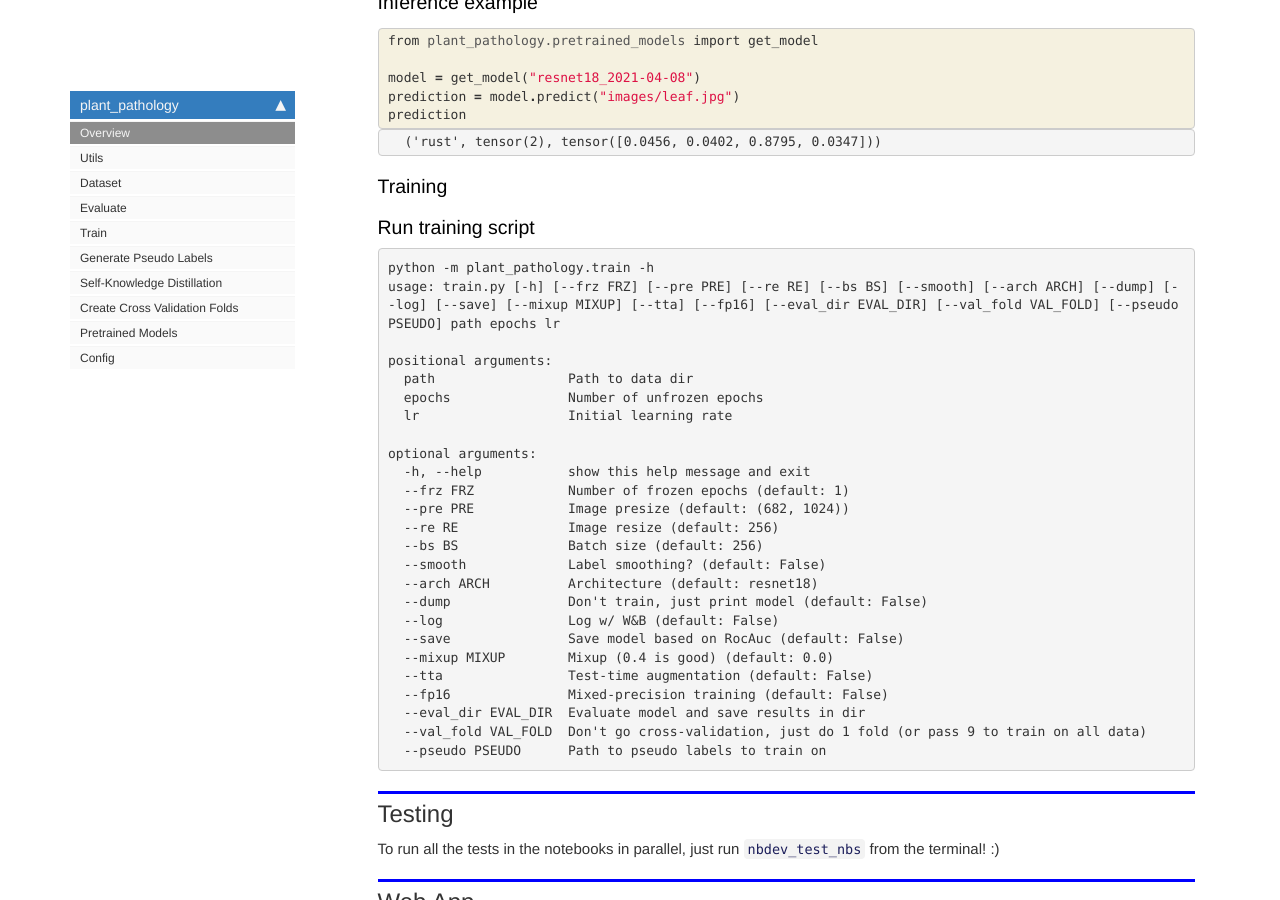
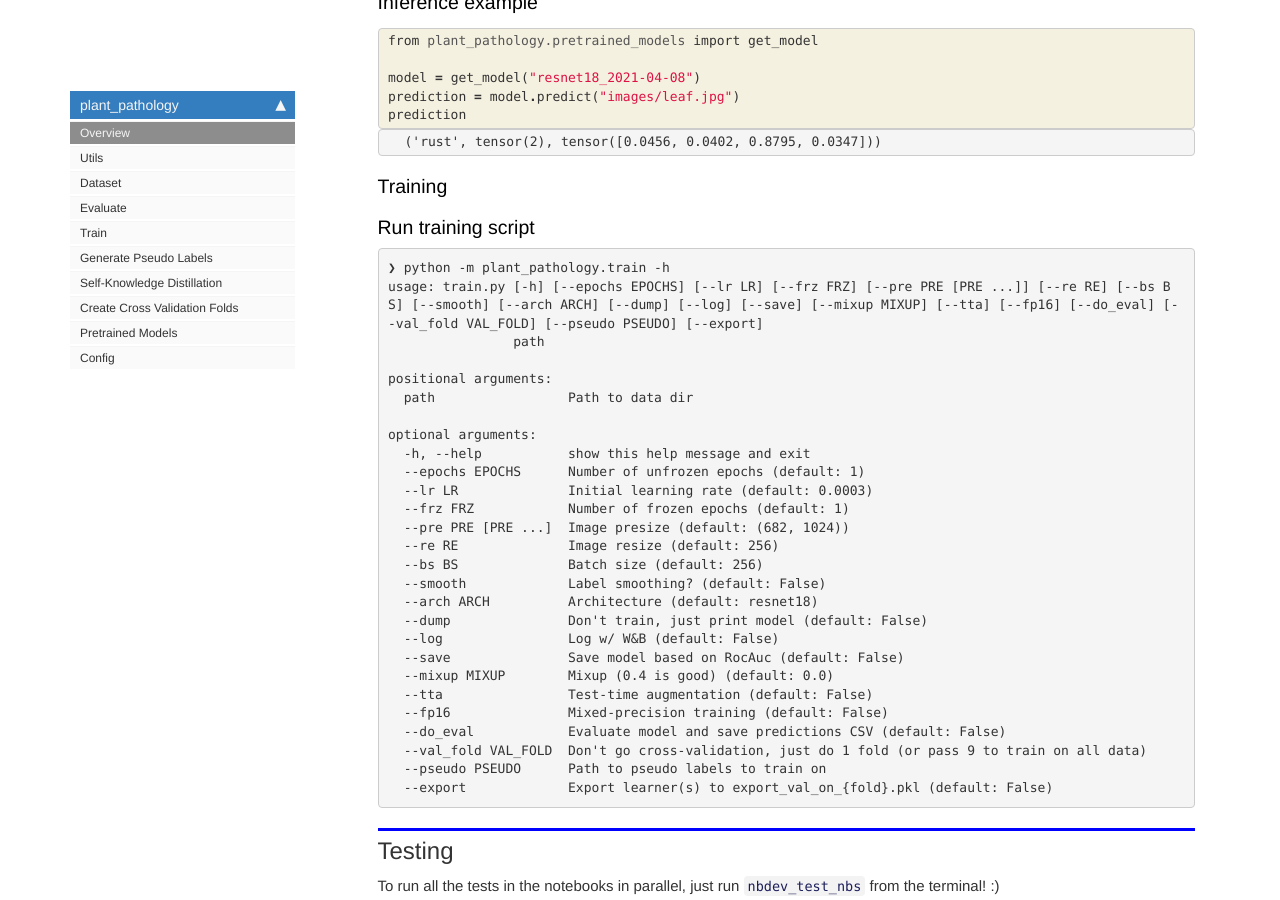
Before and after one commit to bwolfson97/plant_pathology, a Jekyll site: the page built from docs/index.html, in a window 1280 px wide and 900 px high, scrolled down 1210 px. Built offline with Jekyll 4.4.1, drawn with Linux system fonts in a browser that asks for light colours; nearby versions of some CDN libraries; comment, search, counter and statistics services are not loaded.

Commit message:
Update train help message

```diff
--- a/docs/index.html
+++ b/docs/index.html
@@ -133,18 +133,19 @@ nb_path: "nbks/index.ipynb"
 <div class="cell border-box-sizing text_cell rendered"><div class="inner_cell">
 <div class="text_cell_render border-box-sizing rendered_html">
 
-<pre><code>python -m plant_pathology.train -h
-usage: train.py [-h] [--frz FRZ] [--pre PRE] [--re RE] [--bs BS] [--smooth] [--arch ARCH] [--dump] [--log] [--save] [--mixup MIXUP] [--tta] [--fp16] [--eval_dir EVAL_DIR] [--val_fold VAL_FOLD] [--pseudo PSEUDO] path epochs lr
+<pre><code>❯ python -m plant_pathology.train -h
+usage: train.py [-h] [--epochs EPOCHS] [--lr LR] [--frz FRZ] [--pre PRE [PRE ...]] [--re RE] [--bs BS] [--smooth] [--arch ARCH] [--dump] [--log] [--save] [--mixup MIXUP] [--tta] [--fp16] [--do_eval] [--val_fold VAL_FOLD] [--pseudo PSEUDO] [--export]
+                path
 
 positional arguments:
   path                 Path to data dir
-  epochs               Number of unfrozen epochs
-  lr                   Initial learning rate
 
 optional arguments:
   -h, --help           show this help message and exit
+  --epochs EPOCHS      Number of unfrozen epochs (default: 1)
+  --lr LR              Initial learning rate (default: 0.0003)
   --frz FRZ            Number of frozen epochs (default: 1)
-  --pre PRE            Image presize (default: (682, 1024))
+  --pre PRE [PRE ...]  Image presize (default: (682, 1024))
   --re RE              Image resize (default: 256)
   --bs BS              Batch size (default: 256)
   --smooth             Label smoothing? (default: False)
@@ -155,9 +156,10 @@ optional arguments:
   --mixup MIXUP        Mixup (0.4 is good) (default: 0.0)
   --tta                Test-time augmentation (default: False)
   --fp16               Mixed-precision training (default: False)
-  --eval_dir EVAL_DIR  Evaluate model and save results in dir
+  --do_eval            Evaluate model and save predictions CSV (default: False)
   --val_fold VAL_FOLD  Don't go cross-validation, just do 1 fold (or pass 9 to train on all data)
-  --pseudo PSEUDO      Path to pseudo labels to train on</code></pre>
+  --pseudo PSEUDO      Path to pseudo labels to train on
+  --export             Export learner(s) to export_val_on_{fold}.pkl (default: False)</code></pre>
 
 </div>
 </div>
```
Also changed, not shown: README.md, 1 other file.
